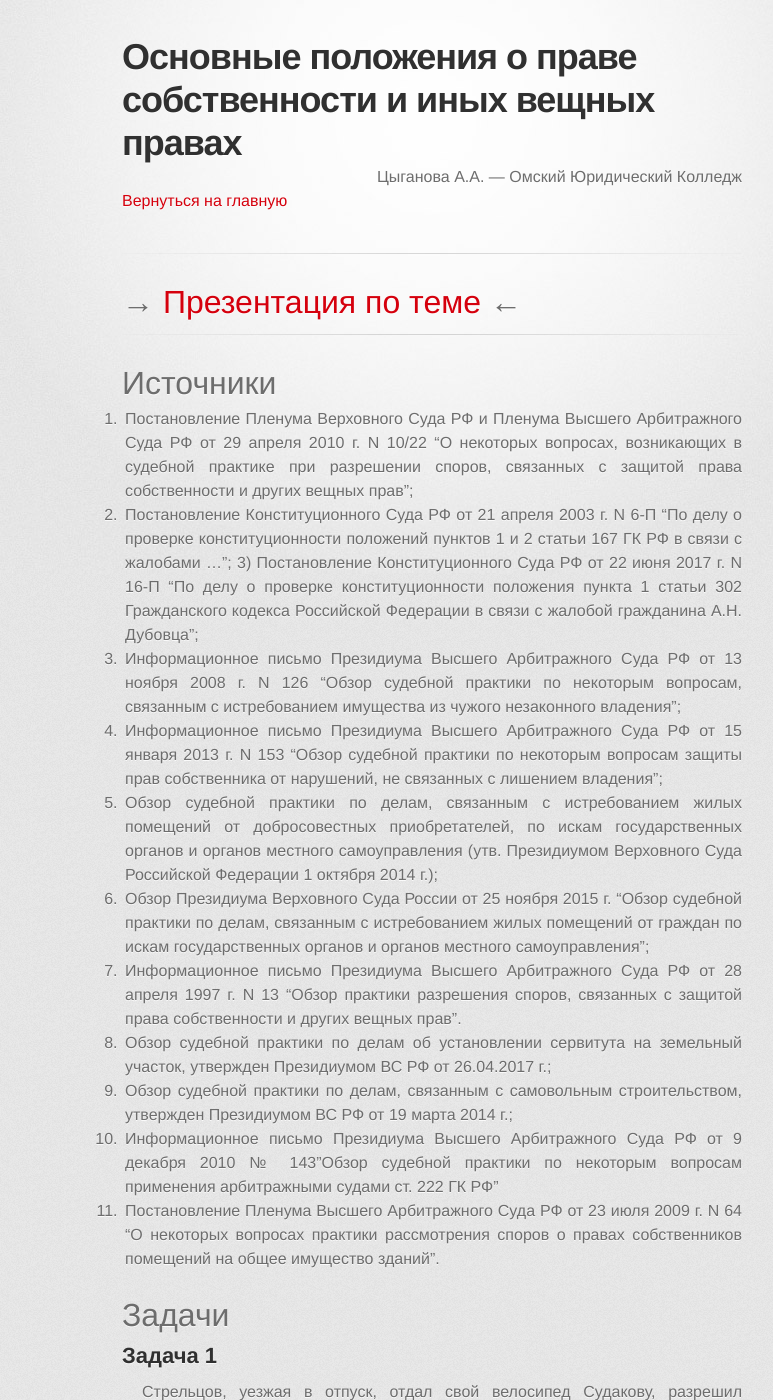
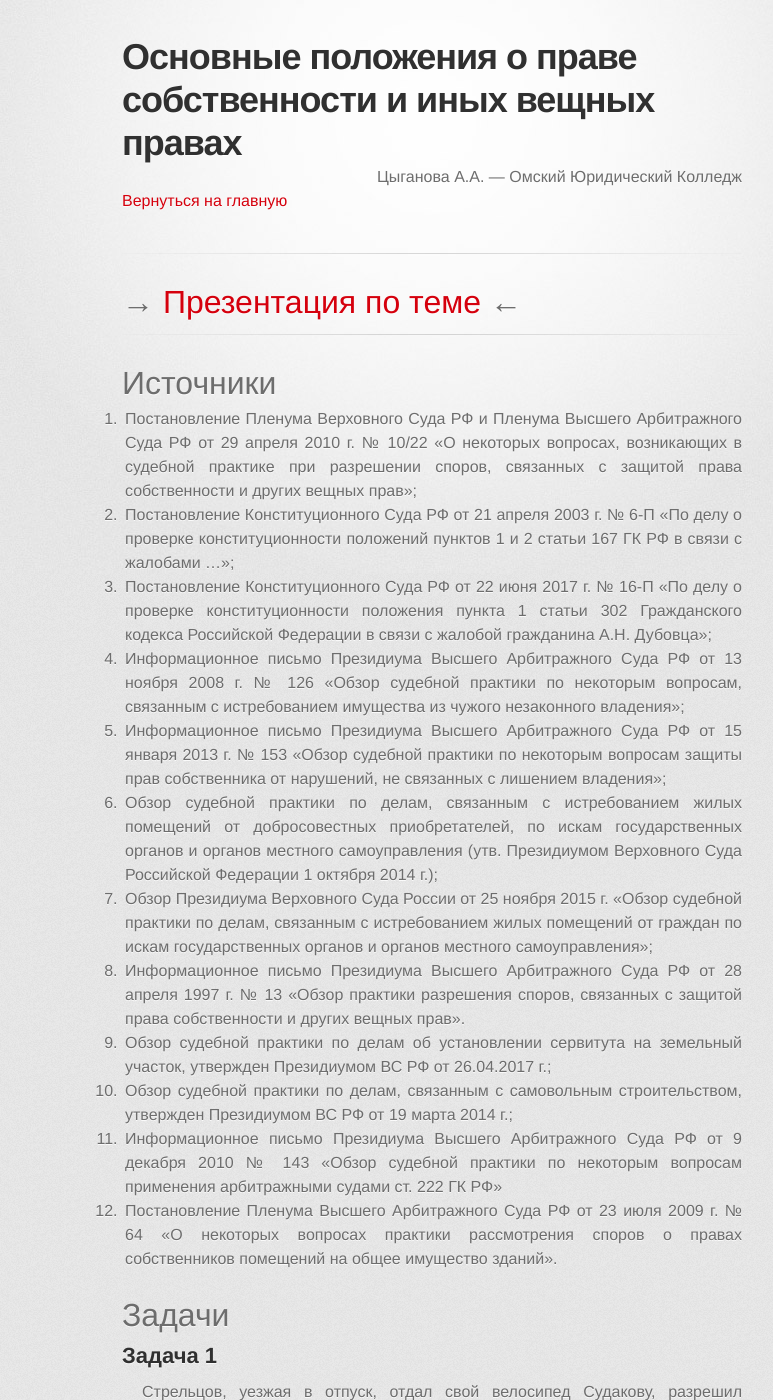
Before and after one commit to a-nova/a-nova.github.io, a Jekyll site: the page built from _lessons/10.md, in a window 1280 px wide and 1400 px high. Shown: the whole window, without its empty margins (208-981 px from the left). Built offline with Jekyll 4.4.1, drawn with Linux system fonts in a browser that asks for light colours; some web fonts are replaced.

Commit message:
fix formatting in sources

```diff
--- a/_lessons/10.md
+++ b/_lessons/10.md
@@ -28,41 +28,41 @@ layout: page
 # Источники
 
 1. Постановление Пленума Верховного Суда РФ и Пленума Высшего Арбитражного Суда
-   РФ от 29 апреля 2010 г. N 10/22 "О некоторых вопросах, возникающих в судебной
+   РФ от 29 апреля 2010 г. № 10/22 «О некоторых вопросах, возникающих в судебной
    практике при разрешении споров, связанных с защитой права собственности и
-   других вещных прав";
-2. Постановление Конституционного Суда РФ от 21 апреля 2003 г. N 6-П "По делу о
+   других вещных прав»;
+2. Постановление Конституционного Суда РФ от 21 апреля 2003 г. № 6-П «По делу о
    проверке конституционности положений пунктов 1 и 2 статьи 167 ГК РФ в связи с
-   жалобами …"; 3) Постановление Конституционного Суда РФ от 22 июня 2017 г. N
-   16-П "По делу о проверке конституционности положения пункта 1 статьи 302
-   Гражданского кодекса Российской Федерации в связи с жалобой гражданина А.Н.
-   Дубовца";
-3. Информационное письмо Президиума Высшего Арбитражного Суда РФ от 13 ноября
-   2008 г. N 126 "Обзор судебной практики по некоторым вопросам, связанным с
-   истребованием имущества из чужого незаконного владения";
-4. Информационное письмо Президиума Высшего Арбитражного Суда РФ от 15 января
-   2013 г. N 153 "Обзор судебной практики по некоторым вопросам защиты прав
-   собственника от нарушений, не связанных с лишением владения";
-5. Обзор судебной практики по делам, связанным с истребованием жилых помещений
+   жалобами …»;
+3. Постановление Конституционного Суда РФ от 22 июня 2017 г. № 16-П «По делу о
+   проверке конституционности положения пункта 1 статьи 302 Гражданского кодекса
+   Российской Федерации в связи с жалобой гражданина А.Н. Дубовца»;
+4. Информационное письмо Президиума Высшего Арбитражного Суда РФ от 13 ноября
+   2008 г. № 126 «Обзор судебной практики по некоторым вопросам, связанным с
+   истребованием имущества из чужого незаконного владения»;
+5. Информационное письмо Президиума Высшего Арбитражного Суда РФ от 15 января
+   2013 г. № 153 «Обзор судебной практики по некоторым вопросам защиты прав
+   собственника от нарушений, не связанных с лишением владения»;
+6. Обзор судебной практики по делам, связанным с истребованием жилых помещений
    от добросовестных приобретателей, по искам государственных органов и органов
    местного самоуправления (утв. Президиумом Верховного Суда Российской
    Федерации 1 октября 2014 г.);
-6. Обзор Президиума Верховного Суда России от 25 ноября 2015 г. "Обзор судебной
+7. Обзор Президиума Верховного Суда России от 25 ноября 2015 г. «Обзор судебной
    практики по делам, связанным с истребованием жилых помещений от граждан по
-   искам государственных органов и органов местного самоуправления";
-7. Информационное письмо Президиума Высшего Арбитражного Суда РФ от 28 апреля
-   1997 г. N 13 "Обзор практики разрешения споров, связанных с защитой права
-   собственности и других вещных прав".
-8. Обзор судебной практики по делам об установлении сервитута на земельный
+   искам государственных органов и органов местного самоуправления»;
+8. Информационное письмо Президиума Высшего Арбитражного Суда РФ от 28 апреля
+   1997 г. № 13 «Обзор практики разрешения споров, связанных с защитой права
+   собственности и других вещных прав».
+9. Обзор судебной практики по делам об установлении сервитута на земельный
    участок, утвержден Президиумом ВС РФ от 26.04.2017 г.;
-9. Обзор судебной практики по делам, связанным с самовольным строительством,
-   утвержден Президиумом ВС РФ от 19 марта 2014 г.;
-10. Информационное письмо Президиума Высшего Арбитражного Суда РФ от 9 декабря
-    2010 № 143"Обзор судебной практики по некоторым вопросам применения
-    арбитражными судами ст. 222 ГК РФ"
-11. Постановление Пленума Высшего Арбитражного Суда РФ от 23 июля 2009 г. N 64
-    "О некоторых вопросах практики рассмотрения споров о правах собственников
-    помещений на общее имущество зданий".
+10. Обзор судебной практики по делам, связанным с самовольным строительством,
+    утвержден Президиумом ВС РФ от 19 марта 2014 г.;
+11. Информационное письмо Президиума Высшего Арбитражного Суда РФ от 9 декабря
+    2010 № 143 «Обзор судебной практики по некоторым вопросам применения
+    арбитражными судами ст. 222 ГК РФ»
+12. Постановление Пленума Высшего Арбитражного Суда РФ от 23 июля 2009 г. № 64
+    «О некоторых вопросах практики рассмотрения споров о правах собственников
+    помещений на общее имущество зданий».
 
 # Задачи
 
```
